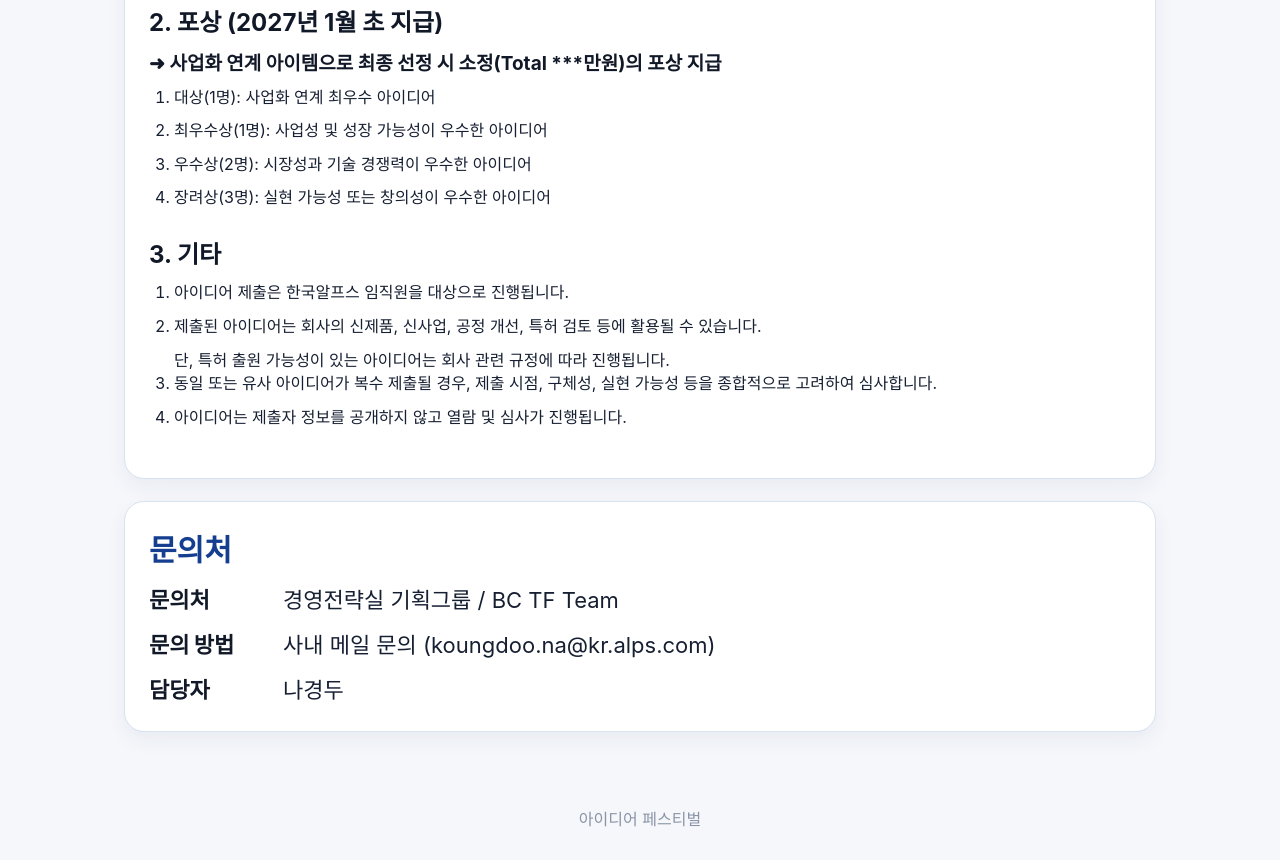
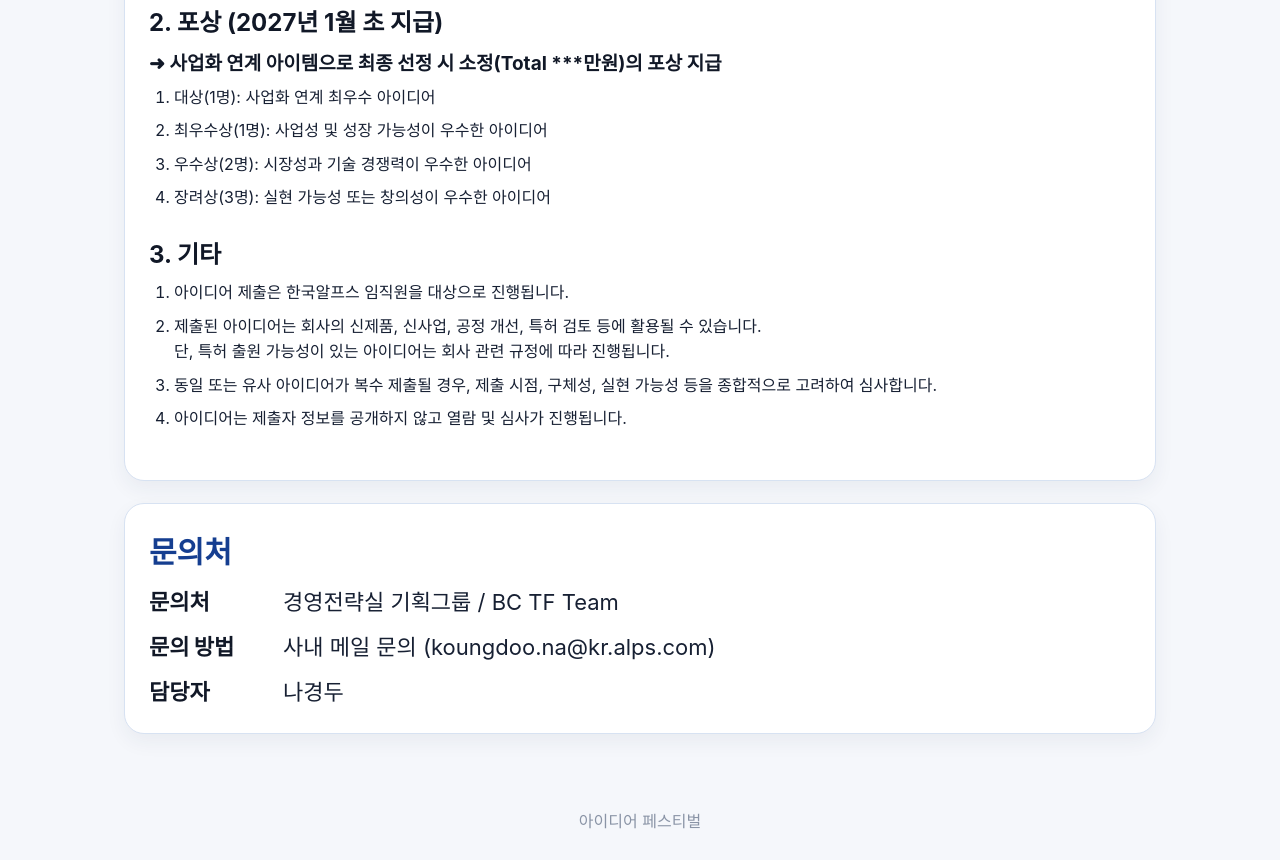
Before and after one commit to koungdoo/IDEA-Festival, a plain HTML site: page index.html in a window 1280 px wide. Shown: the part 2395-3255 px from the top of the page. Drawn offline with nearby package versions, Linux system fonts and the light colour scheme.

Commit message:
Update index.html

```diff
--- a/index.html
+++ b/index.html
@@ -129,8 +129,8 @@
         <h3>3. 기타</h3>
         <ol>
           <li>아이디어 제출은 한국알프스 임직원을 대상으로 진행됩니다.</li>
-          <li>제출된 아이디어는 회사의 신제품, 신사업, 공정 개선, 특허 검토 등에 활용될 수 있습니다.</li>
-            단, 특허 출원 가능성이 있는 아이디어는 회사 관련 규정에 따라 진행됩니다.</li>
+          <li>제출된 아이디어는 회사의 신제품, 신사업, 공정 개선, 특허 검토 등에 활용될 수 있습니다.<br>
+            <span class="note-indent">단, 특허 출원 가능성이 있는 아이디어는 회사 관련 규정에 따라 진행됩니다.</span>
           <li>동일 또는 유사 아이디어가 복수 제출될 경우, 제출 시점, 구체성, 실현 가능성 등을 종합적으로
       고려하여 심사합니다.</li>
           <li>아이디어는 제출자 정보를 공개하지 않고 열람 및 심사가 진행됩니다.</li>
```
